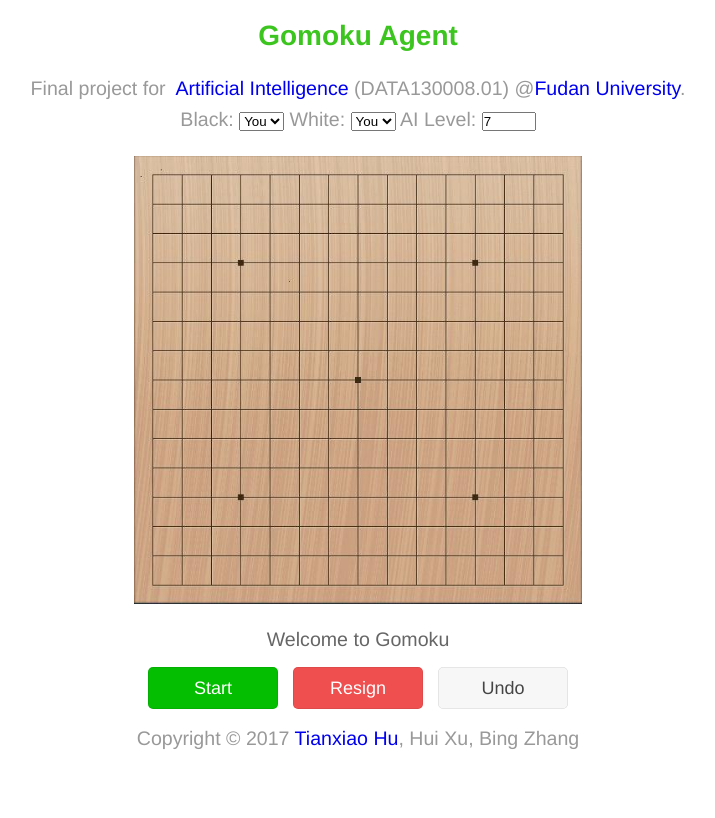
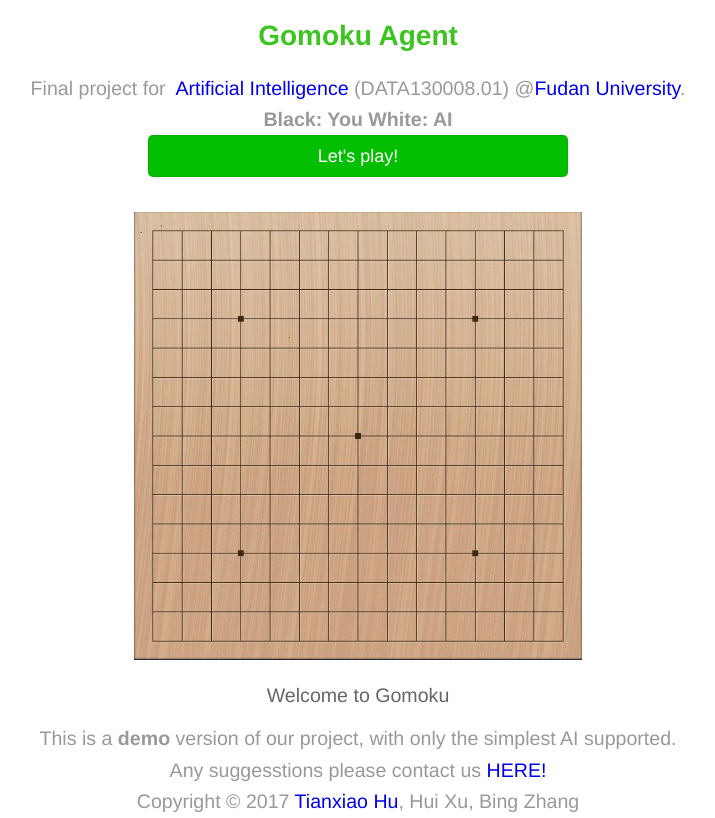
Before and after one commit to TianxiaoHu/GomokuAgent, a Flask app: page / in a window 1280 px wide. Shown: the whole page, without its empty margins (282-997 px from the left). Before the commit the page ends 749 px from the top, so only its background shows below. Run offline with Flask 2, Linux system fonts and the light colour scheme; some libraries are stand-ins or nearby versions.

Commit message:
Special version for presentation!

```diff
--- a/app/gomoku_web.py
+++ b/app/gomoku_web.py
@@ -38,7 +38,7 @@ class Gomoku_Web(gomoku.Gomoku):
             return
         self.hist_moves.append(self.last_move) # for undo
         winner = self.check_winner()
-        self.print_board()
+        # self.print_board()
         if winner is not None:
             print("##########    %s is the WINNER!    #########" % current_player.name)
             return None, winner
@@ -69,7 +69,7 @@ class Gomoku_Web(gomoku.Gomoku):
         my_last_move = self.hist_moves.pop()
         self.board[self.playing].remove(my_last_move)
         print("Undo!")
-        self.print_board()
+        # self.print_board()
 
 
 class Player(gomoku.Player):
--- a/app/static/js/main.js
+++ b/app/static/js/main.js
@@ -18,7 +18,7 @@ var Board = function(container, status) {
     x = Math.floor((x+self.offset)/self.step) - 1;
     y = Math.floor((y+self.offset)/self.step) - 1;
 
-    self.set(x, y, self.playing);
+    self.set_server(x, y)
   });
 
 
@@ -30,25 +30,17 @@ var Board = function(container, status) {
 
 Board.prototype.start = function() {
   if(this.started) return;
-  this.p1 = $('select[name="BlackPlayer"]').val()
-  this.p2 = $('select[name="WhitePlayer"]').val()
-  this.level = $('input[name="AI_Level"]').val()
   this.initBoard();
-  this.init_server();
   this.draw();
   this.setStatus("Game Started!");
   this.started = true;
   this.playing = 2;
-  if(this.p1.startsWith('AI')) {
-    this.set(7, 7, 2)
-  }
 }
 
 Board.prototype.stop = function() {
   if(!this.started) return;
   this.setStatus("Please Click Start");
   this.started = false;
-  this.reset_server();
 }
 
 Board.prototype.initBoard = function() {
@@ -90,11 +82,16 @@ Board.prototype.draw = function() {
 
 }
 
+
+Board.prototype.setStatus = function(s) {
+  this.status.text(s);
+}
+
 Board.prototype.set = function(x, y, role) {
   if(this.board[x][y] !== 0) {
     return;
   }
-  this.set_server(x,y);
+  // this.set_server(x,y);
   this.board[x][y] = role;
   this.steps.push([x,y]);
   this.draw();
@@ -102,35 +99,18 @@ Board.prototype.set = function(x, y, role) {
   else if(this.playing == 1) {this.playing = 2;}
 }
 
-Board.prototype.setStatus = function(s) {
-  this.status.text(s);
-}
-
-Board.prototype.undo = function(step) {
-  if(this.lock) {
-    this.setStatus("Please wait while AI running.");
-    return;
-  }
-  this.undo_server();
-  step = step || 1;
-  while(step && this.steps.length >= 2) {
-    var s = this.steps.pop();
-    this.board[s[0]][s[1]] = 0;
-    s = this.steps.pop();
-    this.board[s[0]][s[1]] = 0;
-    step --;
-  }
-  this.draw();
-}
-
 // Server functions passed to Flask
 Board.prototype.set_server = function(x,y) {
   if(this.board[x][y] !== 0) {
     return;
   }
+  this.set(x, y, this.playing)
   this.lock = true;
   var self = this;
-  $.getJSON($SCRIPT_ROOT + '/_player_set', {position: x.toString() + ',' + y.toString()}, function(data) {
+  // console.log(this.board)
+  // console.log(this.playing)
+  var boardString = JSON.stringify(this.board);
+  $.getJSON($SCRIPT_ROOT + '/_player_set', {position: x.toString() + ',' + y.toString(), board: boardString}, function(data) {
     //console.log(data);
     var ai_move = data.next_move;
     var winner = data.winner;
@@ -145,36 +125,7 @@ Board.prototype.set_server = function(x,y) {
 
 };
 
-Board.prototype.init_server = function() {
-  $.getJSON($SCRIPT_ROOT + '/_start', {
-    p1: this.p1,
-    p2: this.p2,
-    lv: this.level,
-  }, function(data){});
-};
-
-
-Board.prototype.reset_server = function() {
-  $.getJSON($SCRIPT_ROOT + '/_reset', {}, function(data){});
-};
-
-Board.prototype.undo_server = function() {
-  $.getJSON($SCRIPT_ROOT + '/_undo', {}, function(data){});
-};
-
-
 var b = new Board($("#board"), $(".status"));
-b.reset_server()
 $("#start").click(function() {
   b.start();
 });
-
-$("#fail").click(function() {
-  $.confirm("Sure you want to resign?", function() {
-    b.stop();
-  });
-});
-
-$("#undo").click(function() {
-  b.undo();
-});
--- a/app/templates/index.html
+++ b/app/templates/index.html
@@ -4,7 +4,7 @@
   <head>
     <meta charset="utf-8">
     <meta http-equiv="X-UA-Compatible" content="IE=edge">
-    <title>Welcome to Gomoku Agent!</title>
+    <title>Welcome to Gomoku Agent(Demo)!</title>
     <meta name="viewport" content="initial-scale=1, maximum-scale=1">
     <meta name="apple-mobile-web-app-capable" content="yes">
     <meta name="apple-mobile-web-app-status-bar-style" content="black">
@@ -20,22 +20,19 @@
         (DATA130008.01) @<a href="http://fudan.edu.cn/">Fudan University</a>.
     </p>
     <p>
-        Black:
-                <select class="weui-select" name="BlackPlayer">
-                    <option value="You">You</option>
-                    <option value="AI0">AI0</option>
-                    <option value="AI1">AI1</option>
-                    <option value="AI2">AI2</option>
-                </select>
-        White:
-                <select class="weui-select" name="WhitePlayer">
-                    <option value="You">You</option>
-                    <option value="AI0">AI0</option>
-                    <option value="AI1">AI1</option>
-                    <option value="AI2">AI2</option>
-                </select>
-        AI Level:    <input type="text" name="AI_Level" value="7">
+        <strong>
+            Black: You
+            White: AI
+        </strong>
     </p>
+
+    <div class="buttons">
+      <div class="weui-col">
+        <div class="weui-col-16">
+          <a href="javascript:;" class="weui_btn weui_btn_primary" id='start'>Let's play!</a>
+        </div>
+      </div>
+    </div>
     <div class="board-outer">
       <div class="board" id="board">
       </div>
@@ -44,20 +41,12 @@
     <div class="status">
     </div>
 
-    <div class="buttons">
-      <div class="weui-row">
-        <div class="weui-col-33">
-          <a href="javascript:;" class="weui_btn weui_btn_primary" id='start'>Start</a>
-        </div>
-        <div class="weui-col-33">
-          <a href="javascript:;" class="weui_btn weui_btn_warn" id='fail'>Resign</a>
-        </div>
-        <div class="weui-col-33">
-          <a href="javascript:;" class="weui_btn weui_btn_default" id='undo'>Undo</a>
-        </div>
-      </div>
-    </div>
-
+    <p>
+        This is a <strong>demo</strong> version of our project, with only the simplest AI supported.
+    </p>
+    <p>
+        Any suggesstions please contact us <a href="_qrcode">HERE!</a>
+    </p>
     <div class="weui-footer">
         <p class="weui-footer__text">Copyright © 2017 <a href="mailto:txhu14@fudan.edu.cn">Tianxiao Hu</a>,
             Hui Xu, Bing Zhang</p>
--- a/app/views.py
+++ b/app/views.py
@@ -1,48 +1,53 @@
-from flask import render_template, request, jsonify
+import os
+from flask import render_template, request, jsonify, Response
 from app import app
-import gomoku_web
+from AI1 import strategy
+
 
 @app.route('/')
 @app.route('/index')
 def index():
-    return render_template('index.html')
+	return render_template('index.html')
+
 
 @app.route('/_start', methods=['GET'])
 def start():
-    game.reset()
-    p1 = request.args.get('p1', 'You', type=str)
-    p2 = request.args.get('p2', 'AI', type=str)
-    lv = request.args.get('lv', 5, type=int)
-    game.players = []
-    for player_name in [p1,p2]:
-        if player_name.startswith('AI'):
-            p = gomoku_web.Player(player_name,ai_script=player_name,level=lv)
-        else:
-            p = gomoku_web.Player(player_name)
-        game.players.append(p)
-    game.print_board()
-    return 'Success'
+	return 'Success'
+
 
 @app.route('/_player_set', methods=['GET'])
 def player_set():
-    position = request.args.get('position','')
-    stone = tuple(int(i) for i in position.split(','))
-    action = (stone[0]+1, stone[1]+1) # we start from 1 in the game engine
-    next_action, winner = game.web_play(action)
-    if isinstance(next_action, tuple):
-        stone = (next_action[0]-1, next_action[1]-1)
-    else:
-        stone = None
-    return jsonify(next_move=stone, winner=winner)
+	position = request.args.get('position', '')
+	board = request.args.get('board')
+	board = eval(board)
+	player_0 = set()
+	player_1 = set()
+	for i in range(15):
+		for j in range(15):
+			if board[i][j] == 2:
+				player_0.add((i, j))
+			elif board[i][j] == 1:
+				player_1.add((i, j))
+	board = (player_0, player_1)
+	print board
+	print position
+	stone = tuple(int(i) for i in position.split(','))
+	action = (stone[0], stone[1])
+	state = (board, position, 1, 15)
+	ai_action = strategy(state)
+	print ai_action
+	winner = None
+	# next_action, winner = game.web_play(action)
+	if isinstance(ai_action, tuple):
+		stone = (ai_action[0], ai_action[1])
+	else:
+		stone = None
+	return jsonify(next_move=stone, winner=winner)
 
-@app.route('/_reset', methods=['GET'])
-def reset():
-    game.reset()
-    return 'Success'
 
-@app.route('/_undo', methods=['GET'])
-def undo():
-    game.undo()
-    return 'Success'
-
-game = gomoku_web.Gomoku_Web(board_size=15)
+@app.route("/_qrcode")
+def qrcode():
+	path = os.path.join(os.getcwd(), 'app', 'static', 'img', 'htx_qrcode.jpeg')
+	image = file(path)
+	resp = Response(image, mimetype="image/jpeg")
+	return resp
```
Also changed, not shown: app/static/img/htx_qrcode.jpeg (added).
